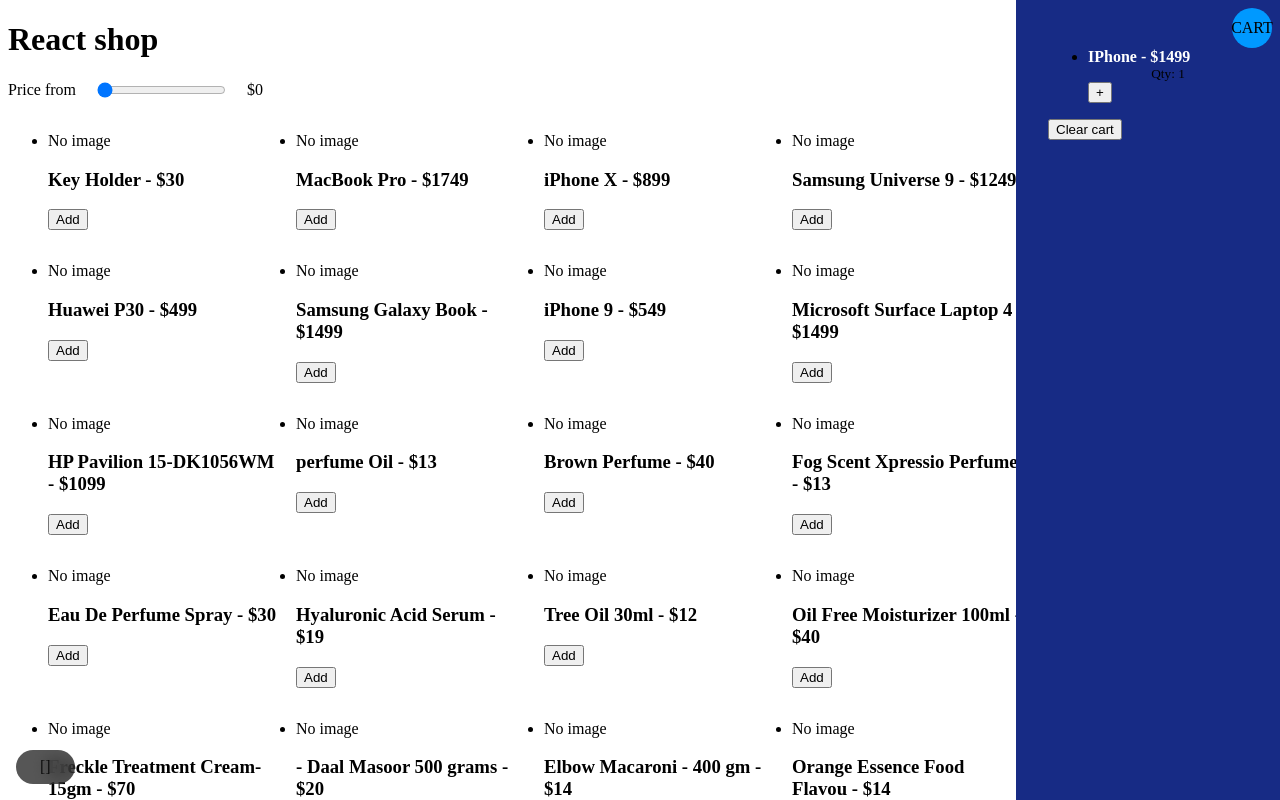
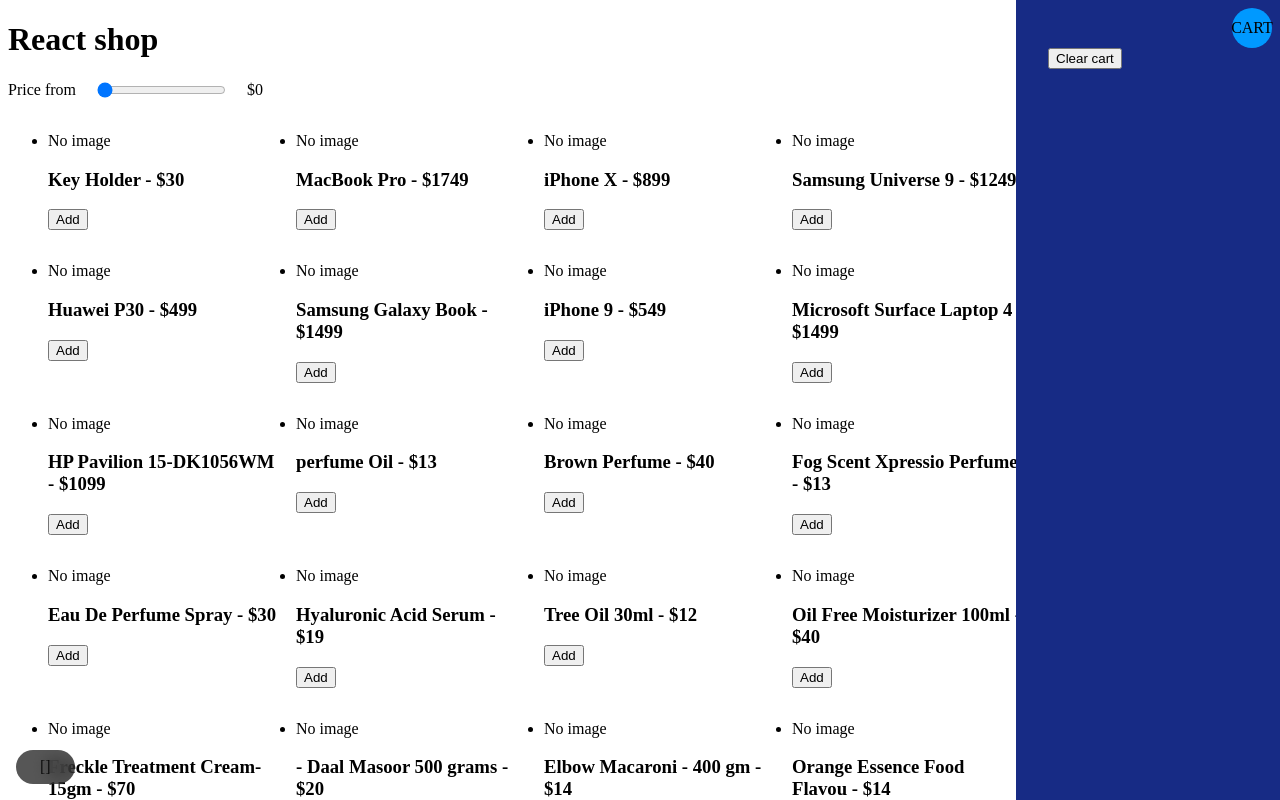
Before and after one commit to GersonGarciaKatowhu/shopping-cart-products, a React (Vite) app: page / in a window 1280 px wide. Both pictures are taken after a click on the label "CART". Shown: the top 800 px of the page. Built offline with nearby package versions, Linux system fonts and the light colour scheme.

Commit message:
se implemento la rederización de los productos seleccionados en el cart

```diff
--- a/src/components/Cart.jsx
+++ b/src/components/Cart.jsx
@@ -1,7 +1,9 @@
 import { useId } from "react"
 import './Cart.css'
+import useCart from "../hooks/useCart"
 function Cart() {
   const cartCheckboxId = useId()
+  const {cart, clearCart, addToCart} = useCart()
   return (
     <>
       <label htmlFor={cartCheckboxId} className="cart-button">
@@ -10,19 +12,23 @@
       <input type="checkbox" id={cartCheckboxId} hidden />
       <aside className="cart">
         <ul>
-          <li>
+          {
+            cart.map(item => (
+          <li key={item.id}>
             <div>
-              <strong className="text-white">IPhone - $1499</strong>
+              <strong className="text-white">{item.title}</strong> {item.price}
             </div>
             <footer>
               <small>
-                Qty: 1
+                {item.quantity}
               </small>
             </footer>
-            <button>+</button>
+            <button onClick={() => addToCart(item)}>+</button>
           </li>
+            ))
+}
         </ul>
-        <button>Clear cart</button>
+        <button onClick={clearCart}>Clear cart</button>
       </aside>
     </>
   )
--- a/src/hooks/useCart.jsx
+++ b/src/hooks/useCart.jsx
@@ -8,14 +8,12 @@
     throw new Error('useCart must be used within a CartProvider')
   }
   function addToCart(product) {
-    // Check if the product is already in the cart
     const productInCart = cart.findIndex(item => item.id === product.id)
     if(productInCart >= 0) {
       const newCart = structuredClone(cart)
       newCart[productInCart].quantity += 1
       return setCart(newCart)
     }
-    // Add new product if the product not exist
     setCart(prevState => [
       ...prevState,
       {
```
